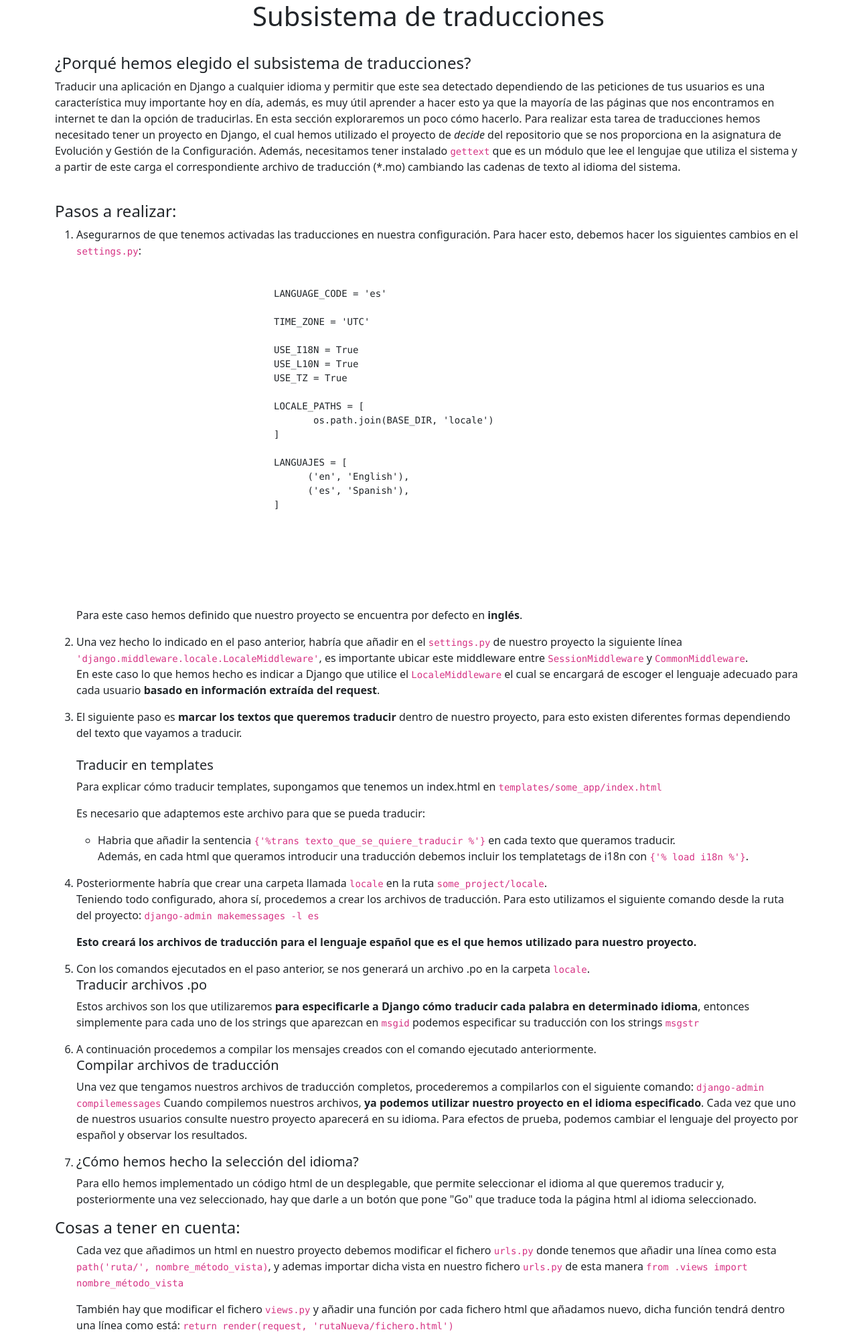
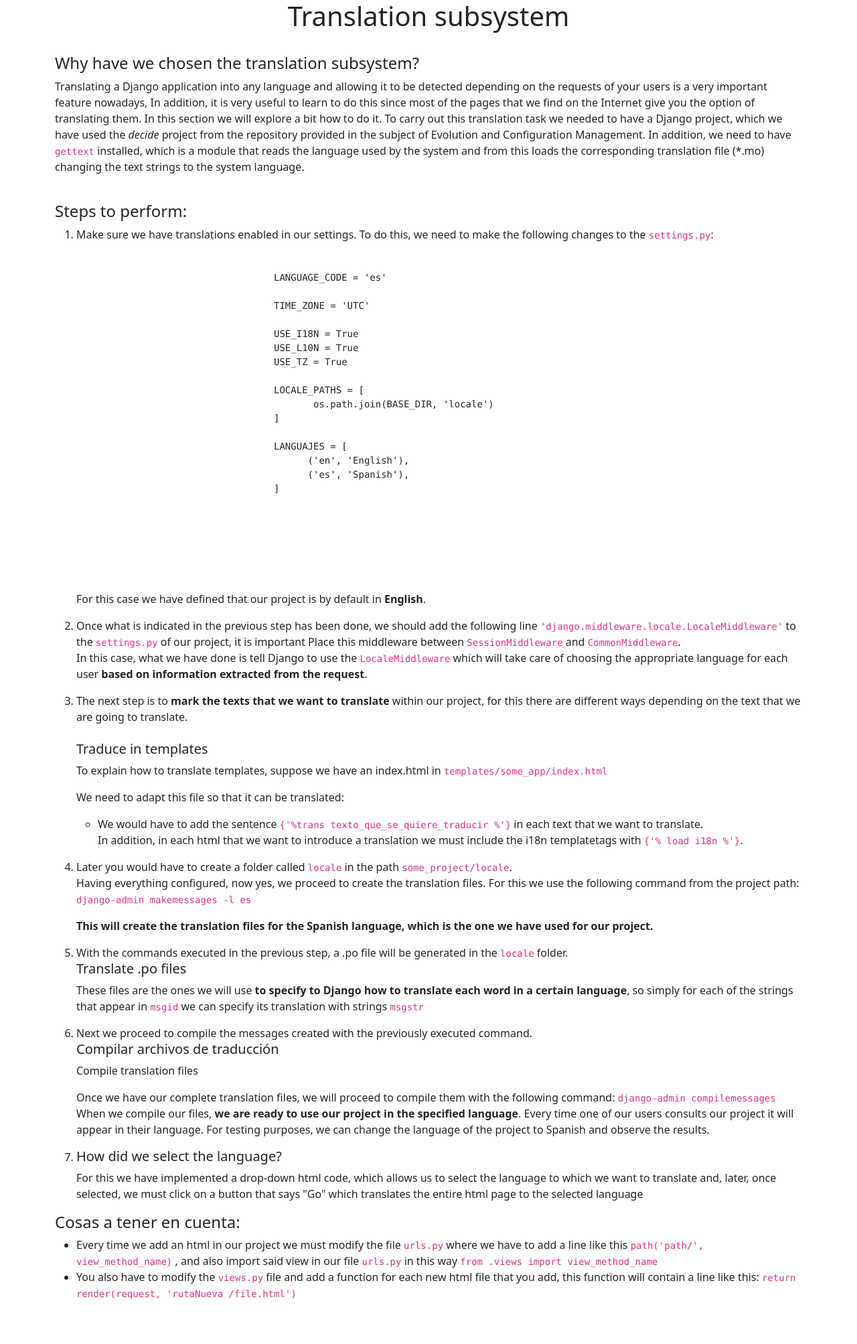
Before and after one commit to jbl0107/decide-single-mulhacen-2, a Django app: page /nuevaInfo/masInfoTraducciones/ in a window 1280 px wide. Shown: the whole page at 67% size. After the commit the page ends 1939 px from the top, so only its background shows below. Run offline with Django 3.2, Linux system fonts and the light colour scheme; some libraries are stand-ins or nearby versions.

Commit message:
#18 Página sobre nuestro incremento finalizada y en inglés

```diff
--- a/decide/nuevaInfo/templates/nuevaInfo/infoTraducciones.html
+++ b/decide/nuevaInfo/templates/nuevaInfo/infoTraducciones.html
@@ -14,22 +14,22 @@
 {% block content %}
 
      <div class="container">
-          <h1 class="centrar">Subsistema de traducciones</h1>
+          <h1 class="centrar">Translation subsystem</h1>
 
           <br>
-          <h4>¿Porqué hemos elegido el subsistema de traducciones?</h4>
-          <p>Traducir una aplicación en Django a cualquier idioma y permitir que este sea detectado dependiendo de las peticiones de tus usuarios es una característica muy importante hoy en día,
-          además, es muy útil aprender a hacer esto ya que la mayoría de las páginas que nos encontramos en internet te dan la opción de traducirlas. En esta sección exploraremos un poco cómo hacerlo.
+          <h4>Why have we chosen the translation subsystem?</h4>
+          <p>Translating a Django application into any language and allowing it to be detected depending on the requests of your users is a very important feature nowadays,
+               In addition, it is very useful to learn to do this since most of the pages that we find on the Internet give you the option of translating them. In this section we will explore a bit how to do it.
 
-          Para realizar esta tarea de traducciones hemos necesitado tener un proyecto en Django, el cual hemos utilizado el proyecto de <em>decide</em> del repositorio que se nos proporciona en la
-          asignatura de Evolución y Gestión de la Configuración. Además, necesitamos tener instalado <code>gettext</code> que es un módulo que lee el lengujae que utiliza el sistema y a partir de este
-          carga el correspondiente archivo de traducción (*.mo) cambiando las cadenas de texto al idioma del sistema.</p>
+               To carry out this translation task we needed to have a Django project, which we have used the <em>decide</em> project from the repository provided in the
+               subject of Evolution and Configuration Management. In addition, we need to have <code>gettext</code> installed, which is a module that reads the language used by the system and from this
+               loads the corresponding translation file (*.mo) changing the text strings to the system language.</p>
 
           <br>
-          <h4>Pasos a realizar:</h4>
+          <h4>Steps to perform:</h4>
 
           <ol>
-               <li> Asegurarnos de que tenemos activadas las traducciones en nuestra configuración. Para hacer esto, debemos hacer los siguientes cambios en el <code>settings.py</code>:
+               <li> Make sure we have translations enabled in our settings. To do this, we need to make the following changes to the <code>settings.py</code>:
 
                     <div class = "codehilite">
 
@@ -57,65 +57,70 @@
                               </code>
 
                          </pre>
-                         <p>Para este caso hemos definido que nuestro proyecto se encuentra por defecto en <b>inglés</b>.</p>
+                         <p>For this case we have defined that our project is by default in <b>English</b>.</p>
                </div>
 
 
                </li>
 
-               <li> Una vez hecho lo indicado en el paso anterior, habría que añadir en el <code>settings.py</code> de nuestro proyecto la siguiente línea <code>'django.middleware.locale.LocaleMiddleware'</code>, es importante ubicar este middleware entre <code>SessionMiddleware</code> y <code>CommonMiddleware</code>.
-                    <p>En este caso lo que hemos hecho es indicar a Django que utilice el <code>LocaleMiddleware</code> el cual se encargará de escoger el lenguaje adecuado para cada usuario <b>basado en información extraída del request</b>.</p>
+               <li> Once what is indicated in the previous step has been done, we should add the following line <code>'django.middleware.locale.LocaleMiddleware'</code> to the <code>settings.py</code> of our project, it is important Place this middleware between <code>SessionMiddleware</code> and <code>CommonMiddleware</code>.
+                    <p>
+                         In this case, what we have done is tell Django to use the <code>LocaleMiddleware</code> which will take care of choosing the appropriate language for each user <b>based on information extracted from the request</b>.</p>
                </li>
 
-               <li> El siguiente paso es <b>marcar los textos que queremos traducir</b> dentro de nuestro proyecto, para esto existen diferentes formas dependiendo del texto que vayamos a traducir. <br>
+               <li>
+                    The next step is to <b>mark the texts that we want to translate</b> within our project, for this there are different ways depending on the text that we are going to translate. <br>
                     <br>
-                    <h5> Traducir en templates</h5>
-                    <p>Para explicar cómo traducir templates, supongamos que tenemos un index.html en <code>templates/some_app/index.html</code></p>
-                    <p>Es necesario que adaptemos este archivo para que se pueda traducir:</p>
+                    <h5> Traduce in templates</h5>
+                    <p>To explain how to translate templates, suppose we have an index.html in <code>templates/some_app/index.html</code></p>
+                    <p>We need to adapt this file so that it can be translated:</p>
                     <ul>
-                         <li>Habria que añadir la sentencia <code>{'%trans texto_que_se_quiere_traducir %'}</code> en cada texto que queramos traducir.</li>
-                         <p>Además, en cada html que queramos introducir una traducción debemos incluir los templatetags de i18n con <code>{'% load i18n %'}</code>.</p>
+                         <li>We would have to add the sentence <code>{'%trans texto_que_se_quiere_traducir %'}</code> in each text that we want to translate.</li>
+                         <p>In addition, in each html that we want to introduce a translation we must include the i18n templatetags with <code>{'% load i18n %'}</code>.</p>
 
 
                     </ul>
 
                </li>
 
-               <li> Posteriormente habría que crear una carpeta llamada <code>locale</code> en la ruta <code>some_project/locale</code>.
+               <li> Later you would have to create a folder called <code>locale</code> in the path <code>some_project/locale</code>.
 
 
                     <p>
-                         Teniendo todo configurado, ahora sí, procedemos a crear los archivos de traducción. Para esto utilizamos el siguiente comando desde la ruta del proyecto:
+                         Having everything configured, now yes, we proceed to create the translation files. For this we use the following command from the project path:
                          <code>django-admin makemessages -l es</code>
 
                     </p>
-                    <p><b>Esto creará los archivos de traducción para el lenguaje español que es el que hemos utilizado para nuestro proyecto.</b></p>
+                    <p><b>This will create the translation files for the Spanish language, which is the one we have used for our project.</b></p>
                </li>
 
-               <li> Con los comandos ejecutados en el paso anterior, se nos generará un archivo .po en la carpeta <code>locale</code>.
-                    <h5> Traducir archivos .po</h5>
-                    <p> Estos archivos son los que utilizaremos <b>para especificarle a Django cómo traducir cada palabra en determinado idioma</b>, entonces simplemente para cada uno de los strings que aparezcan en <code>msgid</code> podemos especificar su traducción con los strings <code>msgstr</code></p>
+               <li> With the commands executed in the previous step, a .po file will be generated in the <code>locale</code> folder.
+                    <h5> Translate .po files</h5>
+                    <p> These files are the ones we will use <b>to specify to Django how to translate each word in a certain language</b>, so simply for each of the strings that appear in <code>msgid</code> we can specify its translation with strings <code>msgstr</code></p>
                </li>
 
-               <li> A continuación procedemos a compilar los mensajes creados con el comando ejecutado anteriormente.
+               <li> Next we proceed to compile the messages created with the previously executed command.
                     <h5> Compilar archivos de traducción</h5>
-                    <p> Una vez que tengamos nuestros archivos de traducción completos, procederemos a compilarlos con el siguiente comando:
-                         <code>django-admin compilemessages</code>
-                         Cuando compilemos nuestros archivos, <b>ya podemos utilizar nuestro proyecto en el idioma especificado</b>.
-                         Cada vez que uno de nuestros usuarios consulte nuestro proyecto aparecerá en su idioma. Para efectos de prueba, podemos cambiar el lenguaje del proyecto por español y observar los resultados.
+                    <p> Compile translation files</h5>
+                         <p> Once we have our complete translation files, we will proceed to compile them with the following command:
+                              <code>django-admin compilemessages</code>
+                              When we compile our files, <b>we are ready to use our project in the specified language</b>.
+                              Every time one of our users consults our project it will appear in their language. For testing purposes, we can change the language of the project to Spanish and observe the results.
                     </p>
 
                </li>
 
-               <li><h5>¿Cómo hemos hecho la selección del idioma?</h5>
-                    <p> Para ello hemos implementado un código html de un desplegable, que permite seleccionar el idioma al que queremos traducir y, posteriormente una vez seleccionado, hay que darle a un botón que pone "Go" que traduce toda la página html al idioma seleccionado.</p>
+               <li><h5>How did we select the language?</h5>
+                    <p> For this we have implemented a drop-down html code, which allows us to select the language to which we want to translate and, later, once selected, we must click on a button that says "Go" which translates the entire html page to the selected language </p>
                </li>
 
           </ol>
 
           <h4>Cosas a tener en cuenta:</h4>
-          <ul>Cada vez que añadimos un html en nuestro proyecto debemos modificar el fichero <code>urls.py</code> donde tenemos que añadir una línea como esta <code>path('ruta/', nombre_método_vista)</code>, y ademas importar dicha vista en nuestro fichero <code>urls.py</code> de esta manera <code>from .views import nombre_método_vista</code></ul>
-          <ul>También hay que modificar el fichero <code>views.py</code> y añadir una función por cada fichero html que añadamos nuevo, dicha función tendrá dentro una línea como está: <code>return render(request, 'rutaNueva/fichero.html')</code></ul>
+          <ul>
+               <li>Every time we add an html in our project we must modify the file <code>urls.py</code> where we have to add a line like this <code>path('path/', view_method_name)</code> , and also import said view in our file <code>urls.py</code> in this way <code>from .views import view_method_name</code></li>
+               <li>You also have to modify the <code>views.py</code> file and add a function for each new html file that you add, this function will contain a line like this: <code>return render(request, 'rutaNueva /file.html')</code></li>
+          </ul>
 
 
      </div>
```
